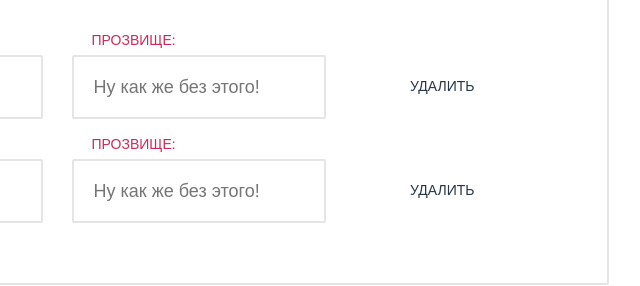
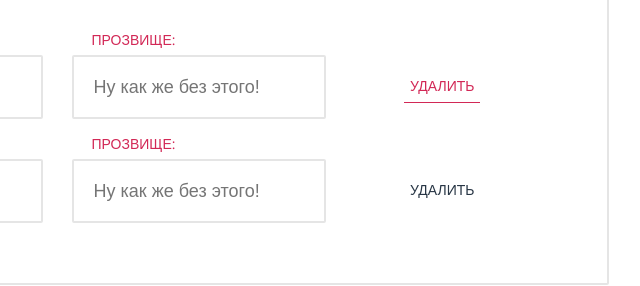
Before and after one commit to DiasNurdicanov/63990-pink, a website: page form.html in a window 1280 px wide. In both pictures the pointer is over the button 972 px from the left and 1404 px from the top of the page. Shown: the part 1318-1604 px from the top of the page, 530-1170 px from the left. Drawn offline with nearby package versions, Linux system fonts and the light colour scheme; files that its build step writes are made by us from their sources.

Commit message:
доделка

```diff
--- a/less/style.less
+++ b/less/style.less
@@ -1223,6 +1223,16 @@ input[type="file"]{
 		.font(14px;400;@base-color;30px;);
 		text-transform: uppercase;
 		text-align: center;
+
+		&:hover{
+			color:#d22856;
+			border-bottom: 1px solid #d22856;
+		}
+
+		&:active{
+			opacity: 0.3;
+			border-bottom: none;
+		}
 	}
 	.col-title{
 		text-align: center;
```
